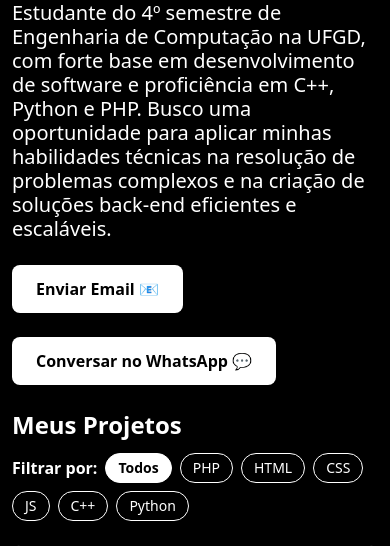
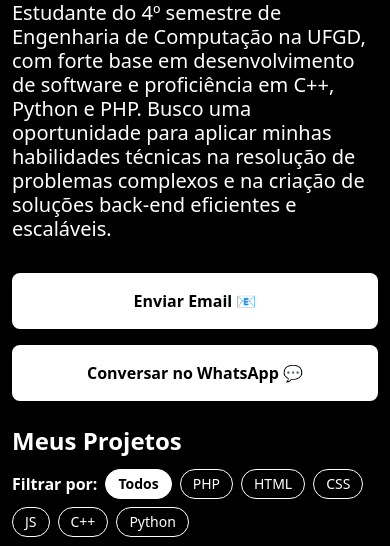
Before and after one commit to AleSilvaPopov/MeuPortfolio, a PHP site: page / in a window 390 px wide. Shown: the part 475-1021 px from the top of the page. Run offline with PHP 8.4, Linux system fonts and the light colour scheme.

Commit message:
Arrumando botões no mobile

```diff
--- a/componentes/hero.php
+++ b/componentes/hero.php
@@ -7,18 +7,22 @@
             e proficiência em C++, Python e PHP. Busco uma oportunidade para aplicar minhas habilidades técnicas na resolução
             de problemas complexos e na criação de soluções back-end eficientes e escaláveis.
         </p>
+
+        <div class="flex flex-col items-center justify-center space-y-4 sm:flex-row sm:space-x-6 sm:space-y-0 mt-8">
             <a
                 href="mailto:alexandrepopov4@gmail.com?subject=Olá, vi seu portfólio e gostaria de conversar sobre um projeto."
                 target="_blank"
-            class="mt-6 inline-block bg-white text-black font-semibold px-6 py-3 rounded-lg shadow-xl hover:bg-gray-200 transition duration-300 transform hover:scale-105">
+                class="w-full max-w-sm sm:flex-1 inline-block bg-white text-black font-semibold px-6 py-4 rounded-lg shadow-lg hover:bg-gray-200 transition duration-300 transform hover:scale-105 text-center whitespace-nowrap">
                 Enviar Email 📧
             </a>
             <a
                 href="https://wa.me/5511963826052/?text=Olá, vi seu portfólio e gostaria de conversar sobre um projeto."
                 target="_blank"
-            class="mt-6 inline-block bg-white text-black font-semibold px-6 py-3 rounded-lg shadow-xl hover:bg-gray-200 transition duration-300 transform hover:scale-105">
+                class="w-full max-w-sm sm:flex-1 inline-block bg-white text-black font-semibold px-6 py-4 rounded-lg shadow-lg hover:bg-gray-200 transition duration-300 transform hover:scale-105 text-center whitespace-nowrap">
                 Conversar no WhatsApp 💬
             </a>
+        </div>
+
     </div>
 
     <!-- Imagem -->
```
Lines whose indentation alone changed are shown as unchanged.
